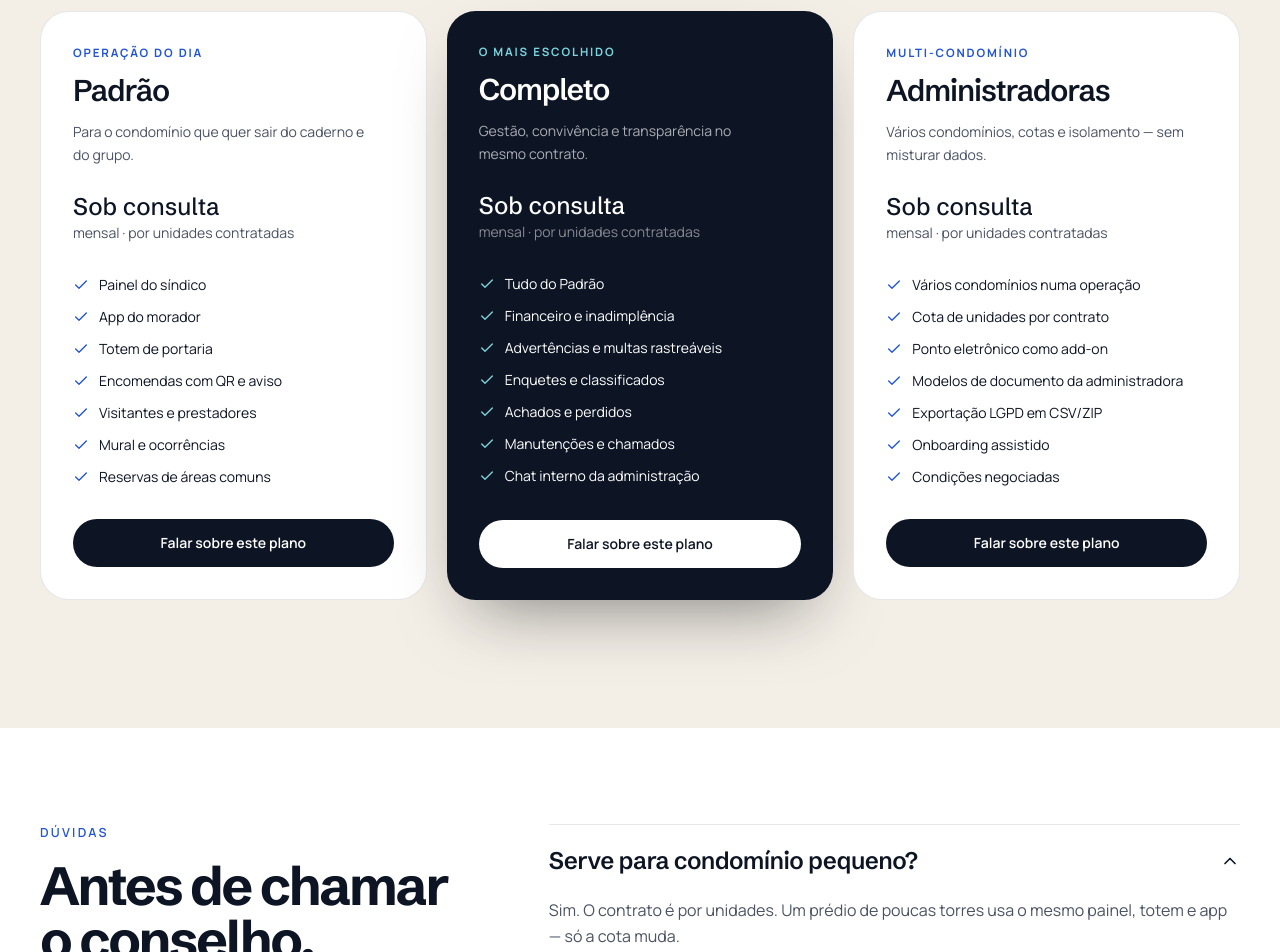
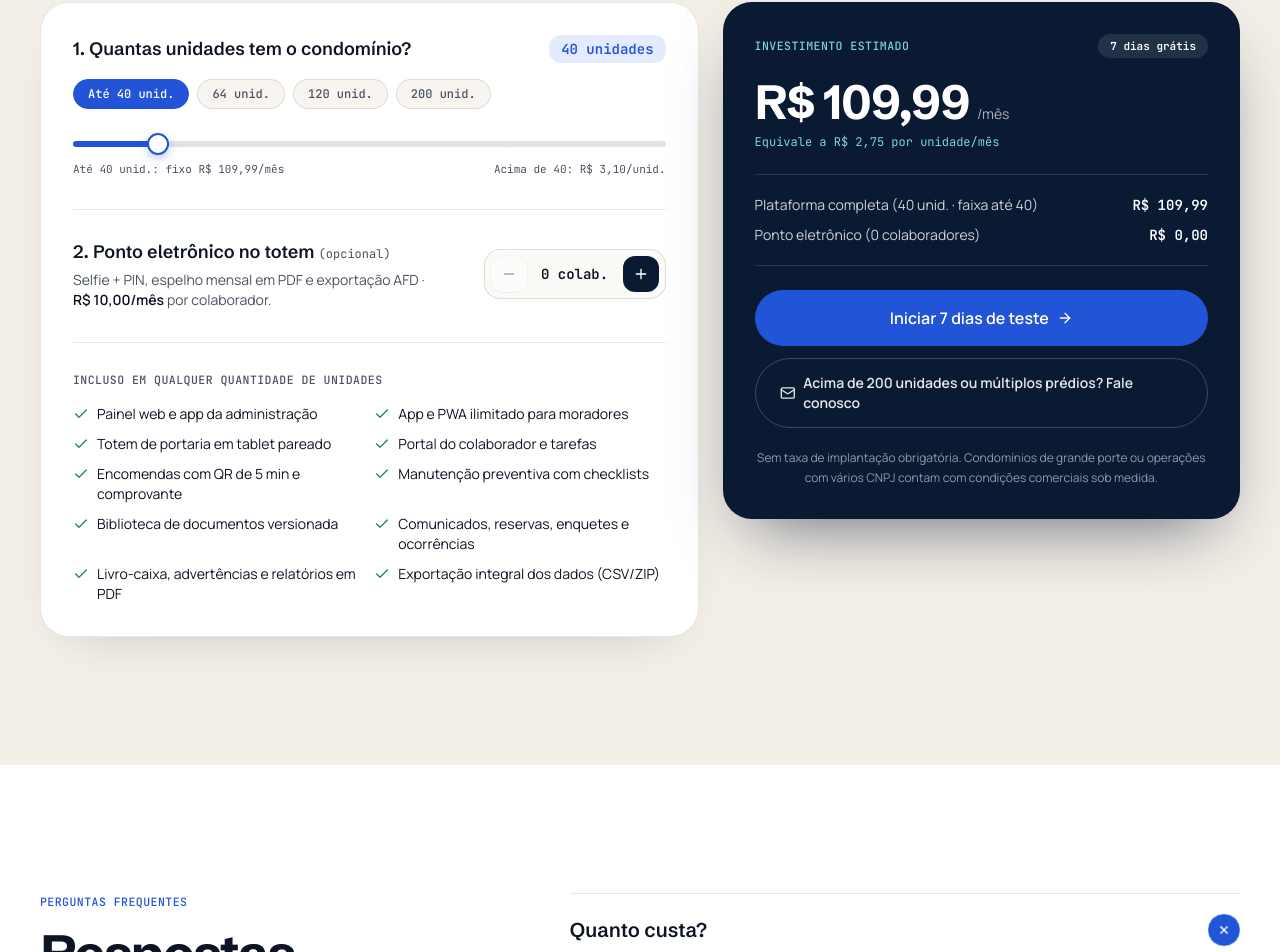
Before and after one commit to ariellucaslf/facilicond, a Next.js app: page / in a window 1280 px wide. Shown: the part 6605-7557 px from the top of the page. Built offline with nearby package versions, Linux system fonts and the light colour scheme.

Commit message:
feat: add real-time unit pricing calculator and accessible native faq

```diff
--- a/src/components/sections/FAQ.tsx
+++ b/src/components/sections/FAQ.tsx
@@ -1,75 +1,49 @@
-"use client";
-
-import { useId, useState } from "react";
-import { ChevronDown } from "lucide-react";
-
-const items = [
-  {
-    q: "Serve para condomínio pequeno?",
-    a: "Sim. O contrato é por unidades. Um prédio de poucas torres usa o mesmo painel, totem e app — só a cota muda.",
-  },
-  {
-    q: "Substitui o WhatsApp de vez?",
-    a: "Substitui o WhatsApp como ferramenta oficial. Comunicado, ocorrência e encomenda passam a ter dono, horário e histórico. O grupo pode existir; a gestão não mora mais nele.",
-  },
-  {
-    q: "O totem precisa de um computador na portaria?",
-    a: "Não. Roda em tablet, em modo kiosk, pareado uma vez com token de dispositivo. Visitante, encomenda, garagem e mais.",
-  },
-  {
-    q: "E o ponto eletrônico?",
-    a: "É um add-on por cota de colaboradores. O registro oficial acontece no totem, com as regras do condomínio, e o colaborador consulta o espelho no app da equipe.",
-  },
-  {
-    q: "Como começa?",
-    a: "A gente cadastra o condomínio, define o plano, a cota de unidades e libera o painel. Síndico, portaria e moradores entram com papéis separados.",
-  },
-];
+import { Plus } from "lucide-react";
+import { CONTACT_EMAIL, FAQ_ITEMS } from "@/lib/content";
 
 export function FAQ() {
-  const baseId = useId();
-  const [open, setOpen] = useState(0);
-
   return (
-    <section id="faq" className="bg-white py-24">
-      <div className="site-wrap grid gap-12 lg:grid-cols-[0.8fr_1.2fr]">
+    <section id="faq" className="bg-white py-24 md:py-32">
+      <div className="site-wrap grid gap-12 lg:grid-cols-[0.82fr_1.18fr] lg:gap-16">
         <div>
-          <p className="text-[0.78rem] font-semibold uppercase tracking-[0.18em] text-brand-primary">
-            Dúvidas
+          <p className="tag text-brand-primary">Perguntas frequentes</p>
+          <h2 className="display-md mt-4 text-ink">
+            Respostas diretas para levar à reunião do conselho.
+          </h2>
+          <p className="mt-4 text-base leading-relaxed text-ink-soft">
+            Ficou alguma dúvida específica sobre o regimento ou a estrutura do seu
+            condomínio? Escreva para{" "}
+            <a
+              href={`mailto:${CONTACT_EMAIL}`}
+              className="font-semibold text-brand-primary underline decoration-brand-primary/35 underline-offset-4 hover:decoration-brand-primary"
+            >
+              {CONTACT_EMAIL}
+            </a>
+            .
           </p>
-          <h2 className="display-md mt-4">Antes de chamar o conselho.</h2>
         </div>
 
         <div className="divide-y divide-ink/10 border-y border-ink/10">
-          {items.map((item, i) => {
-            const expanded = open === i;
-            return (
-              <div key={item.q}>
-                <h3>
-                  <button
-                    type="button"
-                    aria-expanded={expanded}
-                    aria-controls={`${baseId}-${i}`}
-                    className="flex w-full items-center justify-between gap-6 py-5 text-left"
-                    onClick={() => setOpen(expanded ? -1 : i)}
-                  >
-                    <span className="font-display text-xl md:text-2xl">{item.q}</span>
-                    <ChevronDown
-                      className={`shrink-0 transition-transform duration-300 ${expanded ? "rotate-180" : ""}`}
-                      size={20}
-                    />
-                  </button>
-                </h3>
-                <div
-                  id={`${baseId}-${i}`}
-                  hidden={!expanded}
-                  className="pb-5 text-base leading-relaxed text-ink-soft"
-                >
-                  {item.a}
-                </div>
+          {FAQ_ITEMS.map((item, idx) => (
+            <details
+              key={item.q}
+              name="facilicond-faq"
+              open={idx === 0}
+              className="faq-item group"
+            >
+              <summary className="flex cursor-pointer items-center justify-between gap-6 py-5 text-left select-none">
+                <span className="font-display text-lg font-semibold text-ink transition-colors group-hover:text-brand-primary md:text-xl">
+                  {item.q}
+                </span>
+                <span className="flex size-8 shrink-0 items-center justify-center rounded-full border border-ink/12 bg-paper/70 text-ink transition-transform duration-300 group-open:rotate-45 group-open:border-brand-primary group-open:bg-brand-primary group-open:text-white">
+                  <Plus className="size-4" />
+                </span>
+              </summary>
+              <div className="pb-6 pr-10 text-base leading-relaxed text-ink-soft">
+                {item.a}
               </div>
-            );
-          })}
+            </details>
+          ))}
         </div>
       </div>
     </section>
--- a/src/components/sections/Plans.tsx
+++ b/src/components/sections/Plans.tsx
@@ -1,127 +1,262 @@
 "use client";
 
-import { Check } from "lucide-react";
-import { motion } from "framer-motion";
+import { useState, type CSSProperties } from "react";
+import { ArrowRight, Check, Mail, Minus, Plus } from "lucide-react";
+import {
+  APP_URL,
+  calculateMonthlyPrice,
+  CONTACT_EMAIL,
+  formatBRL,
+  PRICING,
+} from "@/lib/content";
+import { cn } from "@/lib/utils";
 
-const plans = [
-  {
-    name: "Padrão",
-    eyebrow: "Operação do dia",
-    pitch: "Para o condomínio que quer sair do caderno e do grupo.",
-    featured: false,
-    items: [
-      "Painel do síndico",
-      "App do morador",
-      "Totem de portaria",
-      "Encomendas com QR e aviso",
-      "Visitantes e prestadores",
-      "Mural e ocorrências",
-      "Reservas de áreas comuns",
-    ],
-  },
-  {
-    name: "Completo",
-    eyebrow: "O mais escolhido",
-    pitch: "Gestão, convivência e transparência no mesmo contrato.",
-    featured: true,
-    items: [
-      "Tudo do Padrão",
-      "Financeiro e inadimplência",
-      "Advertências e multas rastreáveis",
-      "Enquetes e classificados",
-      "Achados e perdidos",
-      "Manutenções e chamados",
-      "Chat interno da administração",
-    ],
-  },
-  {
-    name: "Administradoras",
-    eyebrow: "Multi-condomínio",
-    pitch: "Vários condomínios, cotas e isolamento — sem misturar dados.",
-    featured: false,
-    items: [
-      "Vários condomínios numa operação",
-      "Cota de unidades por contrato",
-      "Ponto eletrônico como add-on",
-      "Modelos de documento da administradora",
-      "Exportação LGPD em CSV/ZIP",
-      "Onboarding assistido",
-      "Condições negociadas",
-    ],
-  },
+const UNIT_PRESETS = [
+  { label: "Até 40 unid.", units: 32 },
+  { label: "64 unid.", units: 64 },
+  { label: "120 unid.", units: 120 },
+  { label: "200 unid.", units: 200 },
+] as const;
+
+const INCLUDED = [
+  "Painel web e app da administração",
+  "App e PWA ilimitado para moradores",
+  "Totem de portaria em tablet pareado",
+  "Portal do colaborador e tarefas",
+  "Encomendas com QR de 5 min e comprovante",
+  "Manutenção preventiva com checklists",
+  "Biblioteca de documentos versionada",
+  "Comunicados, reservas, enquetes e ocorrências",
+  "Livro-caixa, advertências e relatórios em PDF",
+  "Exportação integral dos dados (CSV/ZIP)",
 ];
 
 export function Plans() {
+  const [units, setUnits] = useState(40);
+  const [employees, setEmployees] = useState(0);
+
+  const minUnits = 10;
+  const maxUnits = 240;
+  const fillPct = ((units - minUnits) / (maxUnits - minUnits)) * 100;
+
+  const baseAmount =
+    units <= PRICING.baseUnits ? PRICING.basePrice : units * PRICING.perUnit;
+  const timeclockAmount = employees * PRICING.perEmployeeTimeclock;
+  const total = calculateMonthlyPrice(units, timeclockEmployeesSafe(employees));
+  const perUnit = total / Math.max(units, 1);
+
   return (
     <section id="planos" className="bg-paper py-24 md:py-32">
       <div className="site-wrap">
-        <div className="max-w-2xl">
-          <p className="text-[0.78rem] font-semibold uppercase tracking-[0.18em] text-brand-primary">
-            Planos
-          </p>
-          <h2 className="display-md mt-4">Escolha o ritmo do seu condomínio.</h2>
+        <div className="max-w-3xl">
+          <p className="tag text-brand-primary">Preço transparente</p>
+          <h2 className="display-md mt-4 text-ink">
+            Simule o valor exato antes de levar para o conselho.
+          </h2>
           <p className="lede mt-5">
-            Valores são fechados por unidades e pelo que o prédio realmente usa —
-            inclusive ponto eletrônico. Sem tabela genérica escondida num pop-up.
+            Todos os condomínios recebem a plataforma completa — sem esconder
+            preço atrás de formulário obrigatório e sem fatiar recursos essenciais.
           </p>
         </div>
 
-        <div className="mt-14 grid gap-5 lg:grid-cols-3">
-          {plans.map((plan, i) => (
-            <motion.article
-              key={plan.name}
-              initial={{ opacity: 0, y: 18 }}
-              whileInView={{ opacity: 1, y: 0 }}
-              viewport={{ once: true }}
-              transition={{ delay: i * 0.06 }}
-              className={`flex flex-col rounded-[1.8rem] p-7 md:p-8 ${
-                plan.featured
-                  ? "bg-ink text-white shadow-[0_30px_70px_-28px_rgba(18,21,28,0.55)]"
-                  : "border border-ink/10 bg-white"
-              }`}
-            >
-              <p
-                className={`text-[0.72rem] font-bold uppercase tracking-[0.16em] ${
-                  plan.featured ? "text-[#7ad4de]" : "text-brand-primary"
-                }`}
+        <div className="mt-12 grid items-start gap-6 lg:grid-cols-[1.12fr_0.88fr]">
+          {/* Coluna esquerda: Controles + O que está incluso */}
+          <div className="rounded-[1.8rem] border border-ink/10 bg-white p-6 shadow-[0_20px_50px_-34px_rgba(11,26,51,0.28)] md:p-8">
+            {/* Atalhos rápidos */}
+            <div className="flex flex-wrap items-center justify-between gap-2">
+              <label
+                htmlFor="units-slider"
+                className="font-display text-lg font-semibold text-ink"
               >
-                {plan.eyebrow}
+                1. Quantas unidades tem o condomínio?
+              </label>
+              <span className="rounded-xl bg-brand-sky/75 px-3 py-1 font-mono text-sm font-bold text-brand-primary">
+                {units} unidades
+              </span>
+            </div>
+
+            <div className="mt-4 flex flex-wrap gap-2">
+              {UNIT_PRESETS.map((preset) => {
+                const isActive =
+                  preset.units === 32
+                    ? units <= PRICING.baseUnits
+                    : units === preset.units;
+                return (
+                  <button
+                    key={preset.label}
+                    type="button"
+                    onClick={() => setUnits(preset.units)}
+                    className={cn(
+                      "rounded-full border px-3.5 py-1.5 font-mono text-xs font-medium transition-colors cursor-pointer",
+                      isActive
+                        ? "border-brand-primary bg-brand-primary text-white"
+                        : "border-ink/12 bg-paper/60 text-ink-soft hover:border-ink/30 hover:text-ink"
+                    )}
+                  >
+                    {preset.label}
+                  </button>
+                );
+              })}
+            </div>
+
+            <div className="mt-5">
+              <input
+                id="units-slider"
+                type="range"
+                min={minUnits}
+                max={maxUnits}
+                step={2}
+                value={units}
+                onChange={(e) => setUnits(Number(e.target.value))}
+                style={{ "--fill": `${fillPct}%` } as CSSProperties}
+                className="range"
+              />
+              <div className="mt-2 flex justify-between font-mono text-[11px] text-ink-soft">
+                <span>
+                  Até {PRICING.baseUnits} unid.: fixo{" "}
+                  {formatBRL(PRICING.basePrice)}/mês
+                </span>
+                <span>
+                  Acima de {PRICING.baseUnits}: {formatBRL(PRICING.perUnit)}/unid.
+                </span>
+              </div>
+            </div>
+
+            {/* Add-on opcional: Ponto Eletrônico */}
+            <div className="mt-8 border-t border-ink/10 pt-7">
+              <div className="flex flex-col justify-between gap-4 sm:flex-row sm:items-center">
+                <div>
+                  <p className="font-display text-lg font-semibold text-ink">
+                    2. Ponto eletrônico no totem{" "}
+                    <span className="font-mono text-xs font-normal text-ink-soft">
+                      (opcional)
+                    </span>
+                  </p>
+                  <p className="mt-1 text-sm text-ink-soft">
+                    Selfie + PIN, espelho mensal em PDF e exportação AFD ·{" "}
+                    <strong className="font-semibold text-ink">
+                      {formatBRL(PRICING.perEmployeeTimeclock)}/mês
+                    </strong>{" "}
+                    por colaborador.
+                  </p>
+                </div>
+
+                <div className="inline-flex items-center gap-3 self-start rounded-2xl border border-ink/12 bg-[#fbfaf7] p-1.5 sm:self-center">
+                  <button
+                    type="button"
+                    aria-label="Remover colaborador"
+                    onClick={() => setEmployees((c) => Math.max(0, c - 1))}
+                    disabled={employees === 0}
+                    className="flex size-9 items-center justify-center rounded-xl bg-white text-ink shadow-2xs ring-1 ring-ink/8 transition-opacity disabled:opacity-35 cursor-pointer"
+                  >
+                    <Minus className="size-4" />
+                  </button>
+                  <span className="min-w-[4.5rem] text-center font-mono text-sm font-bold text-ink">
+                    {employees} colab.
+                  </span>
+                  <button
+                    type="button"
+                    aria-label="Adicionar colaborador"
+                    onClick={() => setEmployees((c) => Math.min(30, c + 1))}
+                    className="flex size-9 items-center justify-center rounded-xl bg-navy text-white transition-colors hover:bg-brand-primary cursor-pointer"
+                  >
+                    <Plus className="size-4" />
+                  </button>
+                </div>
+              </div>
+            </div>
+
+            {/* Lista completa do que vem incluso */}
+            <div className="mt-8 border-t border-ink/10 pt-7">
+              <p className="tag text-ink-soft">
+                Incluso em qualquer quantidade de unidades
               </p>
-              <h3 className="mt-3 font-display text-3xl">{plan.name}</h3>
-              <p className={`mt-3 text-sm leading-relaxed ${plan.featured ? "text-white/65" : "text-ink-soft"}`}>
-                {plan.pitch}
-              </p>
-              <p className="mt-6 font-display text-2xl">Sob consulta</p>
-              <p className={`text-sm ${plan.featured ? "text-white/50" : "text-ink-soft"}`}>
-                mensal · por unidades contratadas
-              </p>
-
-              <ul className="mt-8 flex-1 space-y-3">
-                {plan.items.map((item) => (
-                  <li key={item} className="flex items-start gap-2.5 text-sm">
-                    <Check
-                      size={16}
-                      className={`mt-0.5 shrink-0 ${plan.featured ? "text-[#7ad4de]" : "text-brand-primary"}`}
-                    />
-                    {item}
+              <ul className="mt-4 grid gap-2.5 sm:grid-cols-2">
+                {INCLUDED.map((item) => (
+                  <li key={item} className="flex items-start gap-2 text-sm text-ink">
+                    <Check className="mt-0.5 size-4 shrink-0 text-brand-accent" />
+                    <span>{item}</span>
                   </li>
                 ))}
               </ul>
+            </div>
+          </div>
 
+          {/* Coluna direita: Demonstrativo mensal */}
+          <div className="rounded-[1.8rem] bg-navy p-7 text-white shadow-[0_30px_70px_-28px_rgba(6,26,53,0.65)] md:p-8 lg:sticky lg:top-24">
+            <div className="flex items-center justify-between">
+              <span className="tag text-brand-mint">Investimento estimado</span>
+              <span className="rounded-full bg-white/10 px-3 py-1 font-mono text-[11px] font-semibold text-white">
+                {PRICING.trialDays} dias grátis
+              </span>
+            </div>
+
+            <div className="mt-5 flex items-baseline gap-2">
+              <span className="font-display text-4xl font-bold tracking-tight text-white md:text-5xl">
+                {formatBRL(total)}
+              </span>
+              <span className="text-sm text-white/65">/mês</span>
+            </div>
+
+            <p className="mt-2 font-mono text-xs text-brand-mint">
+              Equivale a {formatBRL(perUnit)} por unidade/mês
+            </p>
+
+            {/* Memória de cálculo */}
+            <div className="mt-6 space-y-2.5 border-y border-white/12 py-5 text-sm">
+              <div className="flex items-center justify-between text-white/80">
+                <span>
+                  Plataforma completa ({units}{" "}
+                  {units <= PRICING.baseUnits
+                    ? `unid. · faixa até ${PRICING.baseUnits}`
+                    : `× ${formatBRL(PRICING.perUnit)}`}
+                  )
+                </span>
+                <span className="font-mono font-semibold text-white">
+                  {formatBRL(baseAmount)}
+                </span>
+              </div>
+              <div className="flex items-center justify-between text-white/80">
+                <span>
+                  Ponto eletrônico ({employees}{" "}
+                  {employees === 1 ? "colaborador" : "colaboradores"})
+                </span>
+                <span className="font-mono font-semibold text-white">
+                  {employees > 0 ? `+ ${formatBRL(timeclockAmount)}` : "R$ 0,00"}
+                </span>
+              </div>
+            </div>
+
+            <div className="mt-6 space-y-3">
               <a
-                href="https://app.facilicond.online"
-                className={`mt-8 inline-flex items-center justify-center rounded-full px-5 py-3.5 text-sm font-semibold transition-all duration-300 ${
-                  plan.featured
-                    ? "bg-white text-ink hover:bg-[#7ad4de]"
-                    : "bg-ink text-white hover:bg-brand-primary"
-                }`}
+                href={APP_URL}
+                className="flex w-full items-center justify-center gap-2 rounded-full bg-brand-primary px-6 py-4 text-base font-semibold text-white transition-all duration-200 hover:bg-brand-primary-light"
               >
-                Falar sobre este plano
+                Iniciar {PRICING.trialDays} dias de teste
+                <ArrowRight className="size-4" />
               </a>
-            </motion.article>
-          ))}
+              <a
+                href={`mailto:${CONTACT_EMAIL}?subject=${encodeURIComponent(
+                  `Proposta FaciliCond — ${units} unidades`
+                )}`}
+                className="flex w-full items-center justify-center gap-2 rounded-full border border-white/20 px-6 py-3.5 text-sm font-semibold text-white/90 transition-colors hover:bg-white/10"
+              >
+                <Mail className="size-4" />
+                Acima de 200 unidades ou múltiplos prédios? Fale conosco
+              </a>
+            </div>
+
+            <p className="mt-5 text-center text-xs leading-relaxed text-white/55">
+              Sem taxa de implantação obrigatória. Condomínios de grande porte ou
+              operações com vários CNPJ contam com condições comerciais sob medida.
+            </p>
+          </div>
         </div>
       </div>
     </section>
   );
 }
+
+function timeclockEmployeesSafe(n: number): number {
+  return Number.isFinite(n) && n > 0 ? Math.floor(n) : 0;
+}
```
